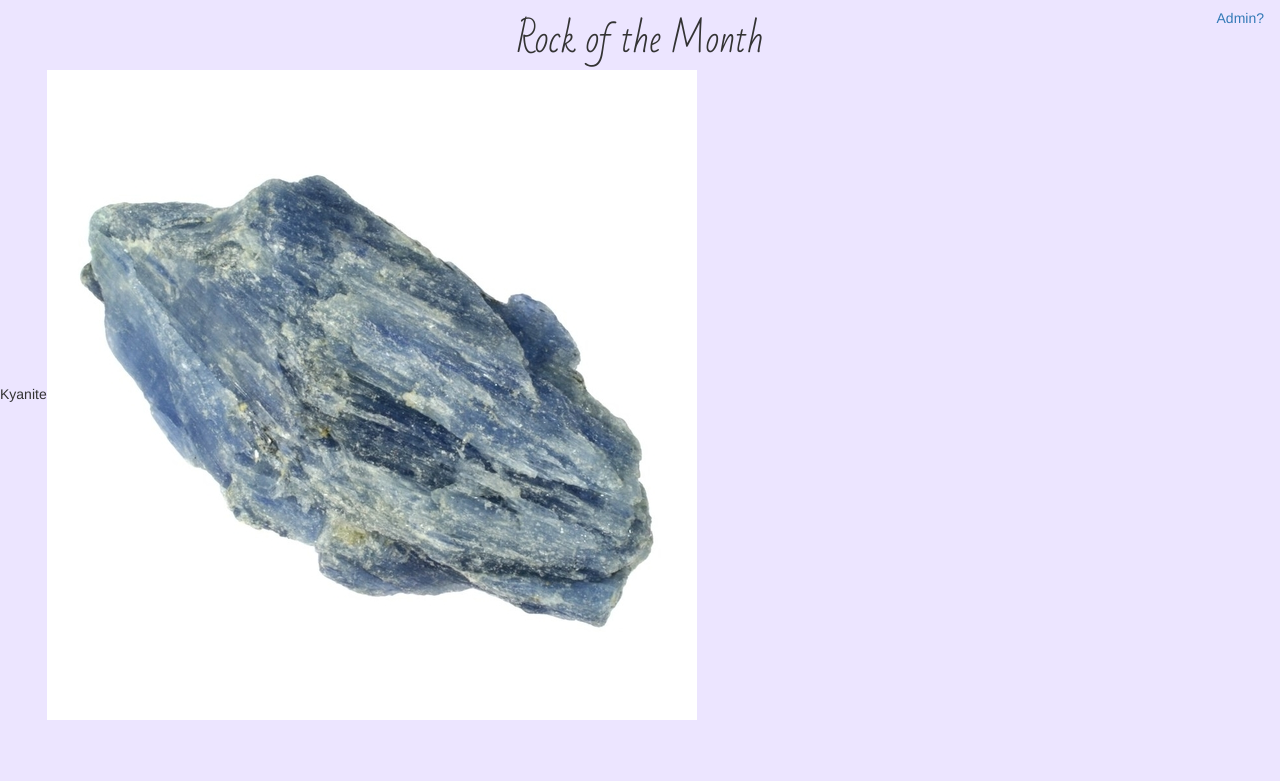
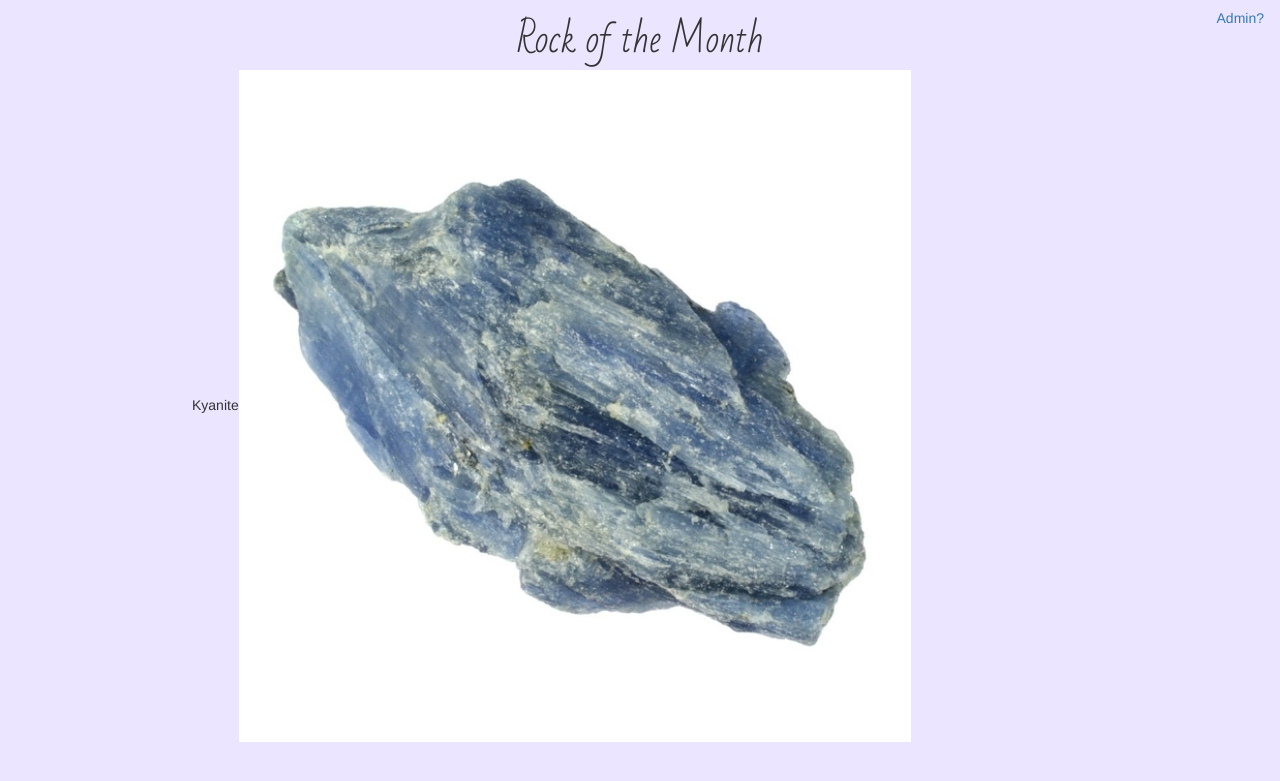
Before and after one commit to jashmaebaculpo/final_project, a PHP site: page / in a window 1280 px wide. Shown: the top 781 px of the page. Run offline with PHP 8.4, Linux system fonts and the light colour scheme; some libraries are stand-ins or nearby versions.

Commit message:
make pretty

```diff
--- a/styles.css
+++ b/styles.css
@@ -12,6 +12,18 @@
    right: 16px;
    font-size: 100%;
 }
+
+img
+{
+    height: 75%;
+    width: 75%;
+}
+
+#rock
+{
+    width: 70%;
+    margin: auto;
+}
 body
 {
     background-color: rgb(236, 229, 255);
```
